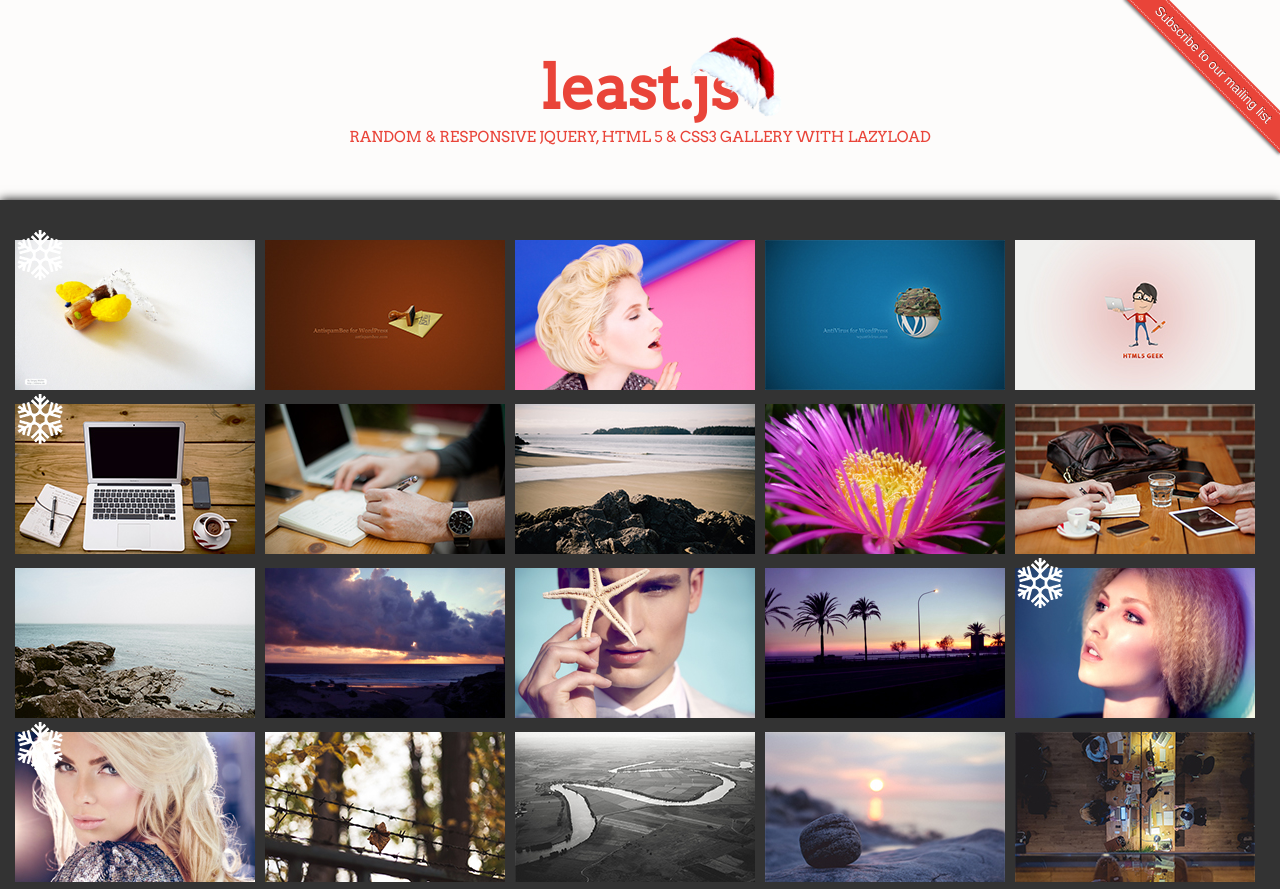
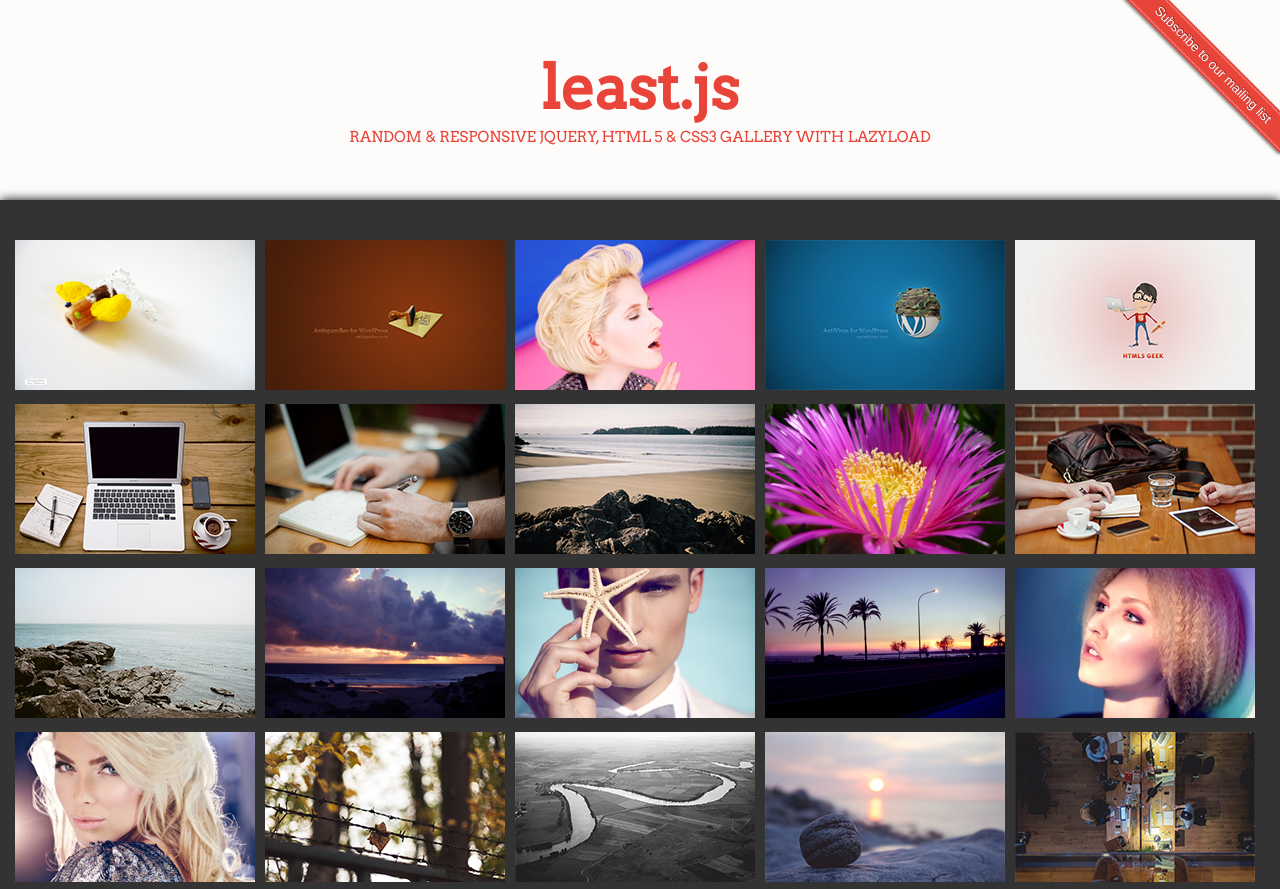
Before and after one commit to kamilczujowski/least, a plain HTML site: page index.html in a window 1280 px wide. Shown: the top 889 px of the page. Drawn offline with Linux system fonts and the light colour scheme.

Commit message:
disabling christmas elements

```diff
--- a/css/style.scss
+++ b/css/style.scss
@@ -340,45 +340,6 @@ footer {
 }
 /* @end */
 
-/* @group X-Mas */
-header {
-	h1 {
-		position: relative;
-
-		&:after {
-
-			content: '';
-
-			background-size: 100%;
-			background-image: url('../img/christmas/hat.png');
-
-			width: 100px;
-			height: 66px;
-
-			display: block;
-
-			position: absolute;
-			top: -10px;
-			left: 54%;
-
-			@include rotate(rotate(20deg));
-		}
-	}
-}
-
-article {
-	position: relative;
-}
-
-.snowflake {
-	background-size: 100%;
-	background-image: url('../img/christmas/snowflake.png');
-
-	width: 50px;
-	height: 50px;
-
-	position: absolute;
-}
  /* CSS Ribbon by Simon Whitaker */
  .github-fork-ribbon {
    position: absolute;
@@ -439,16 +400,4 @@ article {
 
    @include rotate(rotate(45deg));
  }
-
-@media only screen and (-webkit-min-device-pixel-ratio: 2) {
-	h1 {
-		&:after {
-			background-image: url('../img/christmas/hat@2x.png');
-		}
-	}
-
-	.snowflake {
-		background-image: url('../img/christmas/snowflake@2x.png');
-	}
-}
 /* @end */
--- a/index.html
+++ b/index.html
@@ -40,9 +40,6 @@
 
                 <!-- 1 -->
                 <li>
-                    <!-- Xmas: Snowflake -->
-                    <figure class="snowflake"></figure>
-
                     <a href="img/full/1.jpg"></a>
                     <img data-original="img/thumb/1.jpg" src="img/effects/white.gif" width="240" height="150" alt="Photo" />
 
@@ -172,9 +169,6 @@
 
                 <!-- 6 -->
                 <li>
-                    <!-- Xmas: Snowflake -->
-                    <figure class="snowflake"></figure>
-
                     <a href="img/full/6.jpg"></a>
                     <img data-original="img/thumb/6.jpg" src="img/effects/white.gif" width="240" height="150" alt="Photo" />
 
@@ -279,9 +273,6 @@
 
                 <!-- 10 -->
                 <li>
-                    <!-- Xmas: Snowflake -->
-                    <figure class="snowflake"></figure>
-
                     <a href="img/full/10.jpg"></a>
                     <img data-original="img/thumb/10.jpg" src="img/effects/white.gif" width="240" height="150" alt="Photo" />
 
@@ -360,9 +351,6 @@
 
                 <!-- 13 -->
                 <li>
-                    <!-- Xmas: Snowflake -->
-                    <figure class="snowflake"></figure>
-
                     <a href="img/full/13.jpg"></a>
                     <img data-original="img/thumb/13.jpg" src="img/effects/white.gif" width="240" height="150" alt="Photo" />
 
@@ -592,9 +580,6 @@
             <a href="least.zip" id="button" onclick="_gaq.push(['_trackPageview', 'http://kamilczujowski.github.io/least/least.zip']);">
                 Download
             </a>
-
-            <!-- Xmas: Snowflake -->
-            <figure class="snowflake" style="left: 54%; top: 60%;"></figure>
         </article>
 
         <article>
@@ -625,9 +610,6 @@
             <p>
                 Insert the following code right after the <strong>&lt;body></strong>-tag.
             </p>
-
-            <!-- Xmas: Snowflake -->
-            <figure class="snowflake" style="left: 50%; top: 60%;"></figure>
 
 <pre class="language-markup">
 <code class="language-markup">&lt;section>
@@ -704,10 +686,6 @@
                 changelog:
             </h3>
 
-            <!-- Xmas: Snowflake -->
-            <figure class="snowflake" style="left: 70%; top: 60%;"></figure>
-
-
             <!-- V.1.5 -->
             <p style="text-align: left;">
                 <em>V.1.5 (03. July 2013)</em>
@@ -764,10 +742,6 @@
             <!-- Begin MailChimp Signup Form -->
             <div id="mc_embed_signup">
                 <form action="http://kamilczujowski.us7.list-manage.com/subscribe/post?u=bf71485665b4c8c0e654491f8&amp;id=35f71619d4" method="post" id="mc-embedded-subscribe-form" name="mc-embedded-subscribe-form" class="validate" target="_blank" novalidate>
-
-                    <!-- Xmas: Snowflake -->
-                    <figure class="snowflake" style="left: 53%; top: 30%;"></figure>
-
                     <label for="mce-EMAIL">Subscribe to our mailing list</label>
                     <input type="email" value="" name="EMAIL" class="email" id="mce-EMAIL" placeholder="E-Mail Address" required>
                     <div class="clear"><input type="submit" value="Subscribe" name="subscribe" id="mc-embedded-subscribe" class="button"></div>
```
Also changed, not shown: css/style.min.css.
